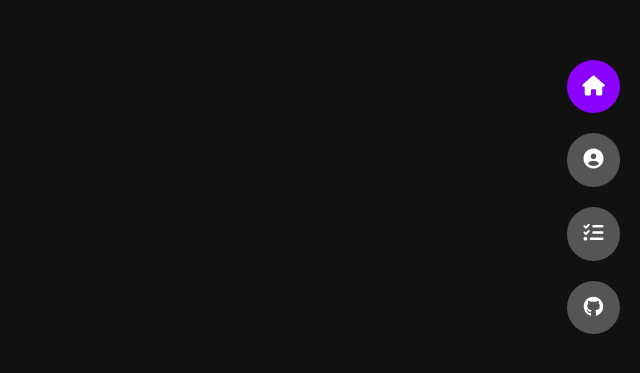
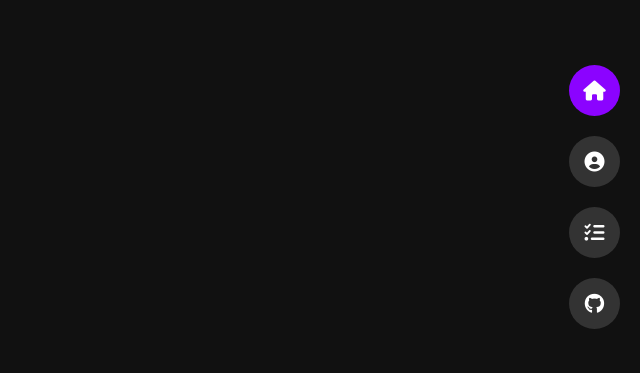
Before and after one commit to dahye950627/portfolio, a React (Create React App) app: page / in a window 1280 px wide. Shown: the part 203-576 px from the top of the page, without its empty margins (640-1280 px from the left). Built offline with nearby package versions, Linux system fonts and the light colour scheme.

Commit message:
header 수정

```diff
--- a/src/components/organisms/Header.tsx
+++ b/src/components/organisms/Header.tsx
@@ -42,8 +42,8 @@ const Header:React.FC<HeaderProps>  = (props) => {
 const StyledHeader = styled.header`
 	position: fixed;
 	top: 0;
+	right: 20px;
 	bottom: 0;
-	right: 20px;
 
 	ul {
 		display: flex;
@@ -55,52 +55,49 @@ const StyledHeader = styled.header`
 		li {
 			a {
 				position: relative;
-				display: inline-block;
-				padding: 13px 14px;
-				background: #555;
+				display: flex;
+				align-items: center;
+				padding: 13px;
 				border-radius: 30px;
+				background: #333;
 				transition: all 0.2s;
 
 				span {
 					position: absolute;
 					right: 0;
-					font-size: 16px;
 					font-weight: 500;
+					opacity: 0;
 					color: transparent;
-					opacity: 0;
-					transition: opacity 0.3s ease, padding 0.3s ease;
+					line-height: 25px;
+					transition: padding 0.3s, opacity 0.3s;
 				}
-
 				i {
+					display: inline-block;
 					width: 25px;
 					height: 25px;
 					font-size: 20px;
 					text-align: center;
-					line-height: 25px
+					line-height: 25px;
 				}
 			}
 
 			&:hover {
 				a {
-					padding: 13px 14px 13px 25px;
-					background: ${(props) => props.theme.mainColor};
-
+					padding: 13px 13px 13px 22px;
+					background: ${(props) => (props.theme.mainColor)};
 					span {
 						position: relative;
-						right: auto;
 						padding-right: 12px;
 						color: #fff;
 						opacity: 1;
 					}
 				}
 			}
-
 			&.active {
 				a {
-					background-color: ${(props) => props.theme.mainColor};
+					background: ${(props) => (props.theme.mainColor)}
 				}
 			}
-
 			& + li {
 				margin-top: 20px;
 			}
```
